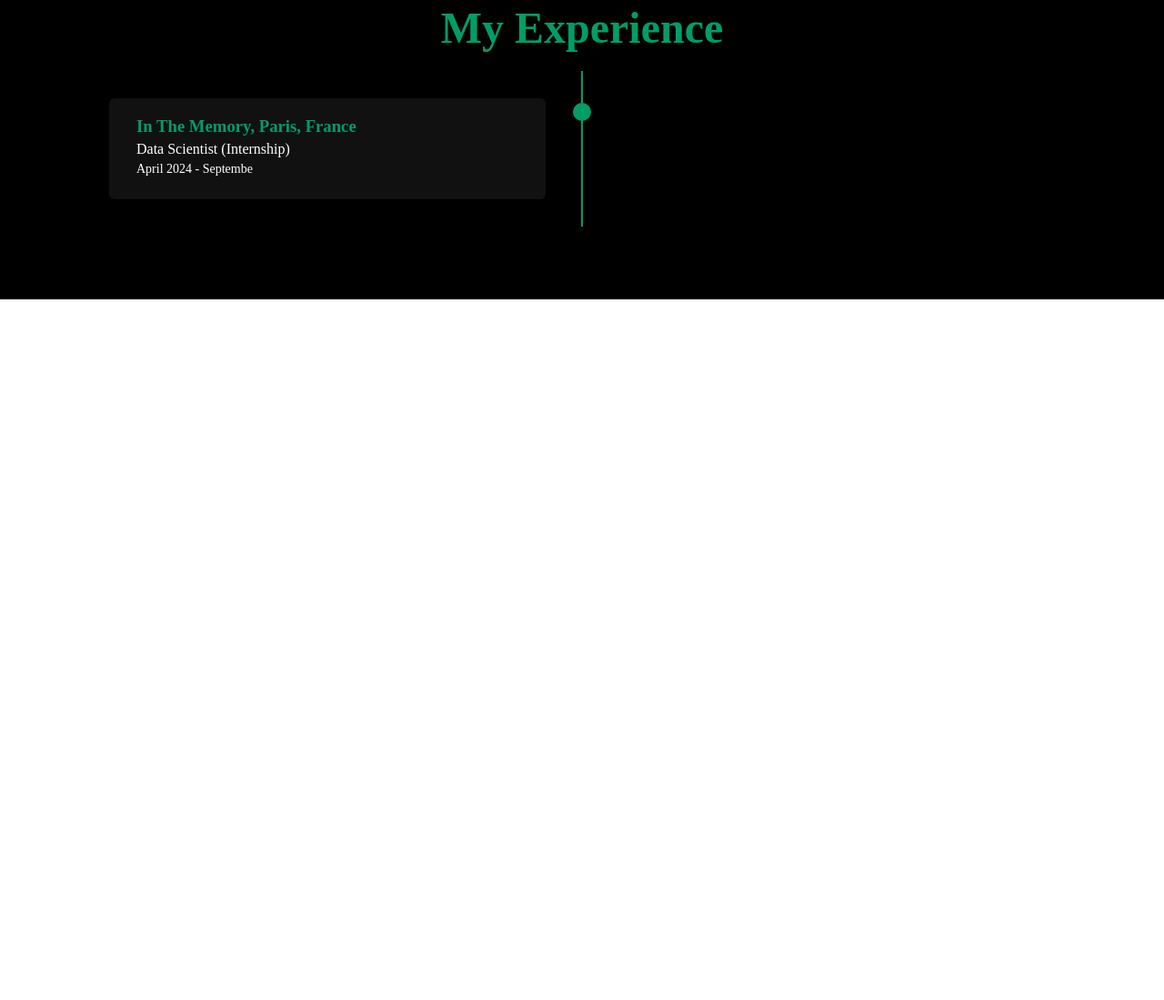
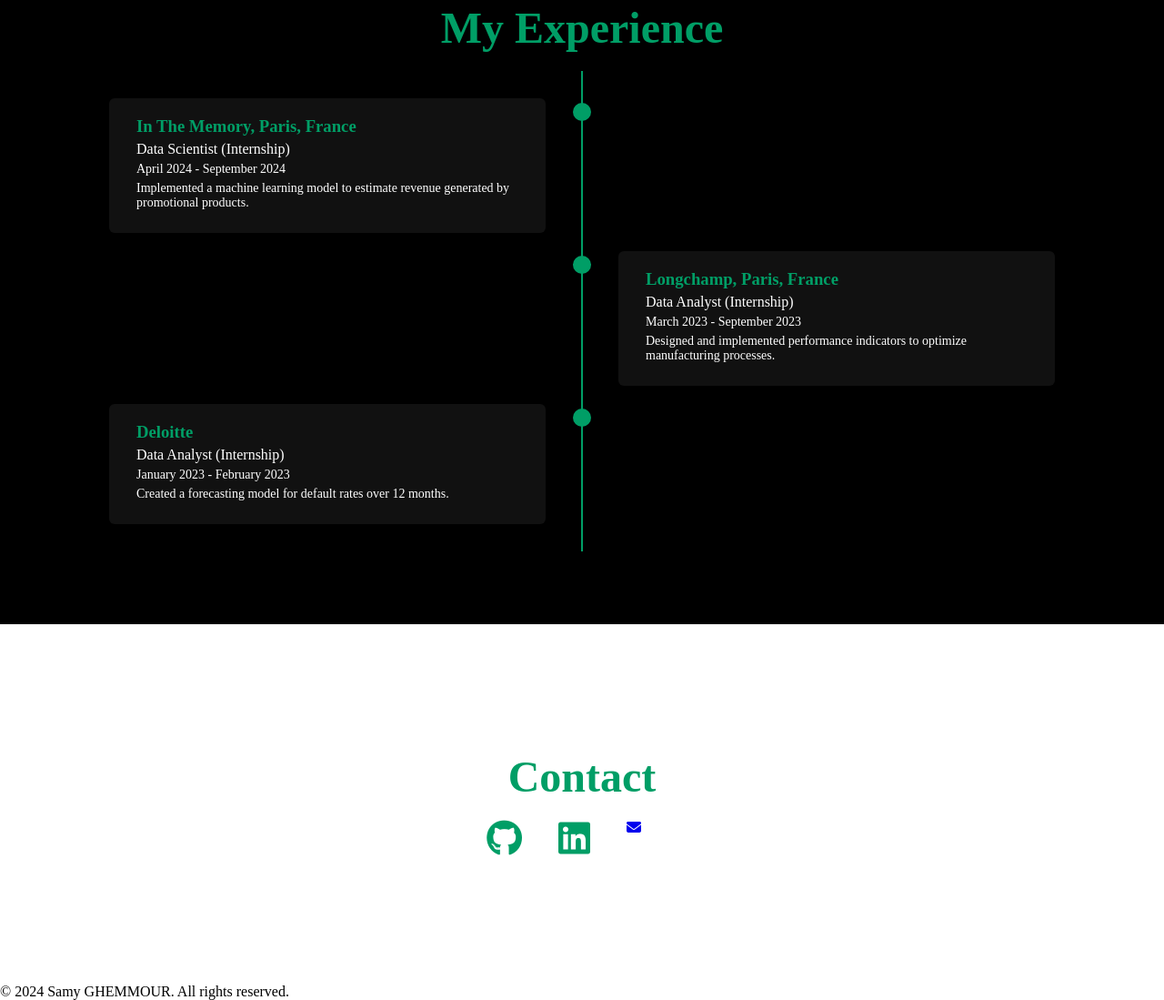
Before and after one commit to Samy-gmr/samyghemmour.github.io, a plain HTML site: page index.htm in a window 1280 px wide. Shown: the part 1743-2842 px from the top of the page at 91% size. Before the commit the page ends 2072 px from the top, so only its background shows below. Drawn offline with Linux system fonts and the light colour scheme; a web font is replaced by a local one.

Commit message:
Update index.htm

```diff
--- a/index.htm
+++ b/index.htm
@@ -84,4 +84,51 @@
                 <div class="timeline-content">
                     <h3>In The Memory, Paris, France</h3>
                     <h4>Data Scientist (Internship)</h4>
-                    <p>April 2024 - Septembe
+                    <p>April 2024 - September 2024</p>
+                    <p>Implemented a machine learning model to estimate revenue generated by promotional products.</p>
+                </div>
+            </div>
+
+            <div class="timeline-item">
+                <div class="timeline-dot"></div>
+                <div class="timeline-content">
+                    <h3>Longchamp, Paris, France</h3>
+                    <h4>Data Analyst (Internship)</h4>
+                    <p>March 2023 - September 2023</p>
+                    <p>Designed and implemented performance indicators to optimize manufacturing processes.</p>
+                </div>
+            </div>
+
+            <div class="timeline-item">
+                <div class="timeline-dot"></div>
+                <div class="timeline-content">
+                    <h3>Deloitte</h3>
+                    <h4>Data Analyst (Internship)</h4>
+                    <p>January 2023 - February 2023</p>
+                    <p>Created a forecasting model for default rates over 12 months.</p>
+                </div>
+            </div>
+        </div>
+    </section>
+
+    <!-- Contact -->
+    <section class="contact" id="contact">
+        <div class="heading">
+            <h2>Contact</h2>
+        </div>
+        <div class="social">
+            <a href="https://github.com/Samy-gmr" target="_blank" class="icon"><i class="fab fa-github"></i></a>
+            <a href="https://www.linkedin.com/in/samy-ghemmour/" target="_blank" class="icon"><i class="fab fa-linkedin"></i></a>
+            <a href="mailto:samy.gh@gmail.com" class="icon"><i class="fas fa-envelope"></i></a>
+        </div>
+    </section>
+
+    <!-- Footer -->
+    <footer>
+        <div class="copyright">
+            <p>&copy; 2024 Samy GHEMMOUR. All rights reserved.</p>
+        </div>
+    </footer>
+</body>
+
+</html>
```
